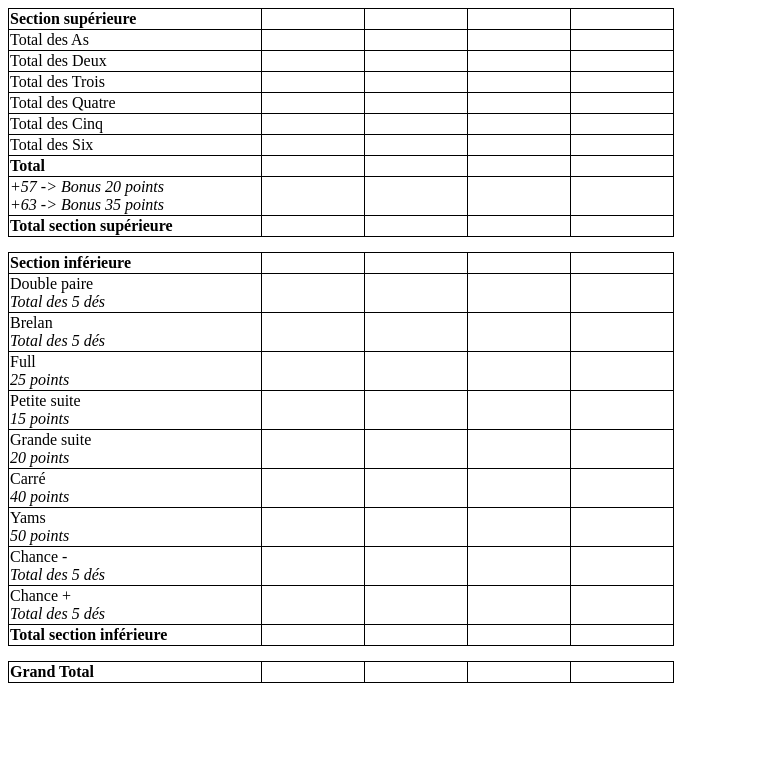
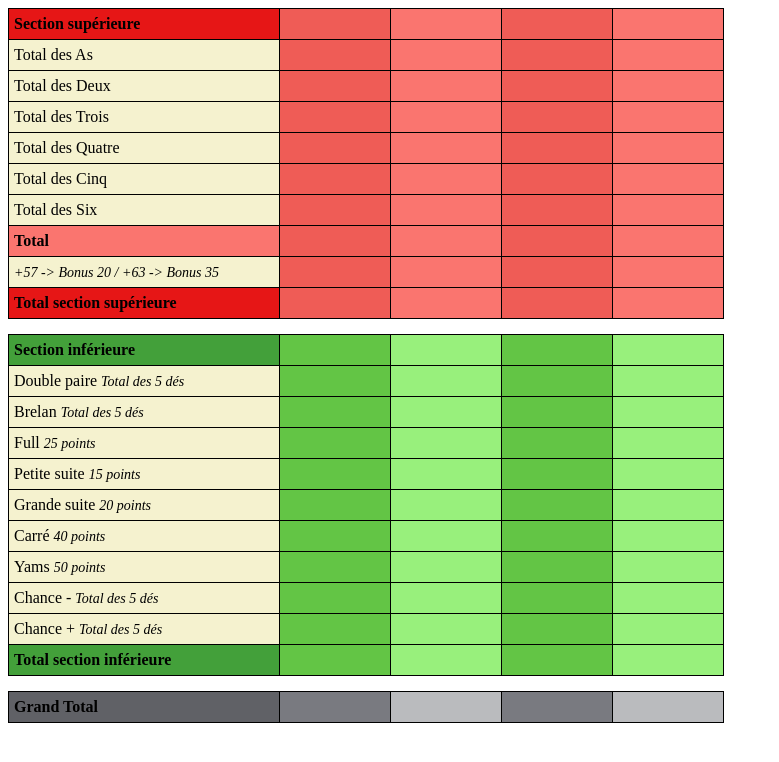
Before and after one commit to Equinoz/Yams, a plain HTML site: page grid.html in a window 1280 px wide. Shown: the whole page, without its empty margins (0-779 px from the left). Drawn offline with Linux system fonts and the light colour scheme.

Commit message:
Mise en page

```diff
--- a/grid.html
+++ b/grid.html
@@ -17,20 +17,20 @@
 				<tr id="five"><td class="column-0">Total des Cinq</td><td class="column-1"></td><td class="column-2"></td><td class="column-3"></td><td class="column-4"></td></tr>
 				<tr id="six"><td class="column-0">Total des Six</td><td class="column-1"></td><td class="column-2"></td><td class="column-3"></td><td class="column-4"></td></tr>
 				<tr id="total"><td class="column-0"><strong>Total</strong></td><td class="column-1"></td><td class="column-2"></td><td class="column-3"></td><td class="column-4"></td></tr>
-				<tr id="bonus"><td class="column-0"><em>+57 -> Bonus 20 points<br />+63 -> Bonus 35 points</em></td><td class="column-1"></td><td class="column-2"></td><td class="column-3"></td><td class="column-4"></td></tr>
+				<tr id="bonus"><td class="column-0"><em>+57 -> Bonus 20 / +63 -> Bonus 35</em></td><td class="column-1"></td><td class="column-2"></td><td class="column-3"></td><td class="column-4"></td></tr>
 				<tr id="first-total"><td class="column-0"><strong>Total section supérieure</em></strong></td><td class="column-1"></td><td class="column-2"></td><td class="column-3"></td><td class="column-4"></td></tr>
 			</table>
 			<table id="second-section">
 				<tr><td class="column-0"><strong>Section inférieure</em></strong></td><td class="column-1"></td><td class="column-2"></td><td class="column-3"></td><td class="column-4"></td></tr>
-				<tr id="two-pair"><td class="column-0">Double paire<br /><em>Total des 5 dés</em></td><td class="column-1"></td><td class="column-2"></td><td class="column-3"></td><td class="column-4"></td></tr>
-				<tr id="brelan"><td class="column-0">Brelan<br /><em>Total des 5 dés</em></td><td class="column-1"></td><td class="column-2"></td><td class="column-3"></td><td class="column-4"></td></tr>
-				<tr id="full"><td class="column-0">Full<br /><em>25 points</em></td><td class="column-1"></td><td class="column-2"></td><td class="column-3"></td><td class="column-4"></td></tr>
-				<tr id="straight"><td class="column-0">Petite suite<br /><em>15 points</em></td><td class="column-1"></td><td class="column-2"></td><td class="column-3"></td><td class="column-4"></td></tr>
-				<tr id="big-straight"><td class="column-0">Grande suite<br /><em>20 points</em></td><td class="column-1"></td><td class="column-2"></td><td class="column-3"></td><td class="column-4"></td></tr>
-				<tr id="poker"><td class="column-0">Carré<br /><em>40 points</em></td><td class="column-1"></td><td class="column-2"></td><td class="column-3"></td><td class="column-4"></td></tr>
-				<tr id="yams"><td class="column-0">Yams<br /><em>50 points</em></td><td class="column-1"></td><td class="column-2"></td><td class="column-3"></td><td class="column-4"></td></tr>
-				<tr id="chance1"><td class="column-0">Chance -<br /><em>Total des 5 dés</em></td><td class="column-1"></td><td class="column-2"></td><td class="column-3"></td><td class="column-4"></td></tr>
-				<tr id="chance2"><td class="column-0">Chance +<br /><em>Total des 5 dés</em></td><td class="column-1"></td><td class="column-2"></td><td class="column-3"></td><td class="column-4"></td></tr>
+				<tr id="two-pair"><td class="column-0">Double paire <em>Total des 5 dés</em></td><td class="column-1"></td><td class="column-2"></td><td class="column-3"></td><td class="column-4"></td></tr>
+				<tr id="brelan"><td class="column-0">Brelan <em>Total des 5 dés</em></td><td class="column-1"></td><td class="column-2"></td><td class="column-3"></td><td class="column-4"></td></tr>
+				<tr id="full"><td class="column-0">Full <em>25 points</em></td><td class="column-1"></td><td class="column-2"></td><td class="column-3"></td><td class="column-4"></td></tr>
+				<tr id="straight"><td class="column-0">Petite suite <em>15 points</em></td><td class="column-1"></td><td class="column-2"></td><td class="column-3"></td><td class="column-4"></td></tr>
+				<tr id="big-straight"><td class="column-0">Grande suite <em>20 points</em></td><td class="column-1"></td><td class="column-2"></td><td class="column-3"></td><td class="column-4"></td></tr>
+				<tr id="poker"><td class="column-0">Carré <em>40 points</em></td><td class="column-1"></td><td class="column-2"></td><td class="column-3"></td><td class="column-4"></td></tr>
+				<tr id="yams"><td class="column-0">Yams <em>50 points</em></td><td class="column-1"></td><td class="column-2"></td><td class="column-3"></td><td class="column-4"></td></tr>
+				<tr id="chance1"><td class="column-0">Chance - <em>Total des 5 dés</em></td><td class="column-1"></td><td class="column-2"></td><td class="column-3"></td><td class="column-4"></td></tr>
+				<tr id="chance2"><td class="column-0">Chance + <em>Total des 5 dés</em></td><td class="column-1"></td><td class="column-2"></td><td class="column-3"></td><td class="column-4"></td></tr>
 				<tr id="second-total"><td class="column-0"><strong>Total section inférieure</strong></td><td class="column-1"></td><td class="column-2"></td><td class="column-3"></td><td class="column-4"></td></tr>
 			</table>
 			<table id="total-section">
--- a/style.css
+++ b/style.css
@@ -1,6 +1,19 @@
+table
+{
+	border-collapse: collapse;
+}
+
 td
 {
+	height: 20px;
 	border: black solid 1px;
+	padding: 5px;
+}
+
+.column-0
+{
+	min-width: 260px;
+	background-color: #f5f2cf;
 }
 
 .column-1, .column-2, .column-3, .column-4
@@ -8,17 +21,67 @@ td
 	min-width: 100px;
 }
 
-.column-0
+#first-section tr:first-child > .column-0
 {
-	min-width: 250px;
+	background-color: #e61616;
 }
 
-table
+#total .column-0
 {
-	border-collapse: collapse;
+	background-color: #fa756f;
+}
+
+#first-total .column-0
+{
+	background-color: #e61616;
+}
+
+#first-section .column-1, #first-section .column-3
+{
+	background-color: #ef5c56;
+}
+
+#first-section .column-2, #first-section .column-4
+{
+	background-color: #fa756f;
+}
+
+#second-section tr:first-child > .column-0, #second-section tr:last-child > .column-0
+{
+	background-color: #43a03a;
+}
+
+#second-section .column-1, #second-section .column-3
+{
+	background-color: #63c545;
+}
+
+#second-section .column-2, #second-section .column-4
+{
+	background-color: #98f07c;
+}
+
+#total-section .column-0
+{
+	background-color: #606166;
+}
+
+#total-section .column-1, #total-section .column-3
+{
+	background-color: #797a80;
+}
+
+#total-section .column-2, #total-section .column-4
+{
+	background-color: #babbbe;
 }
 
 #first-section, #second-section
 {
 	margin-bottom: 15px;
 }
+
+em
+{
+	font-size: 14px;
+}
```
